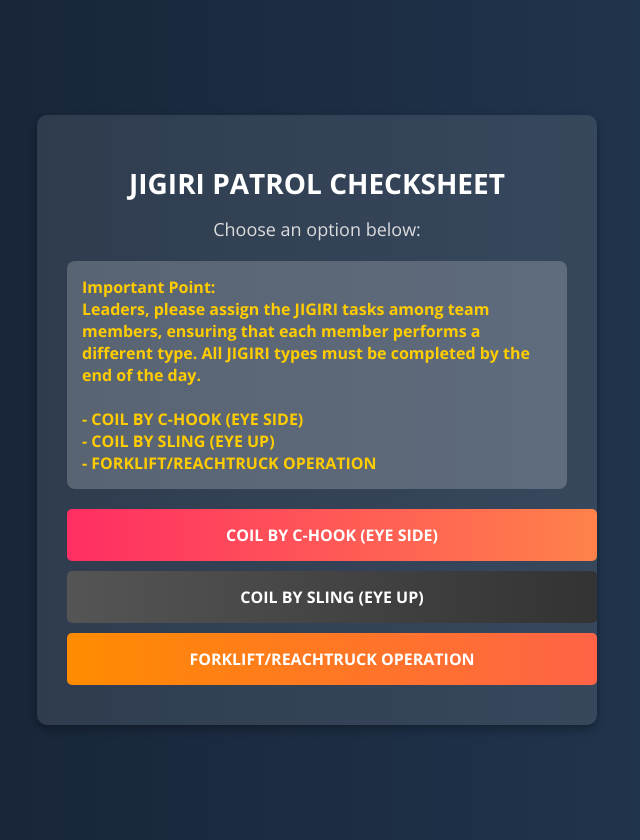
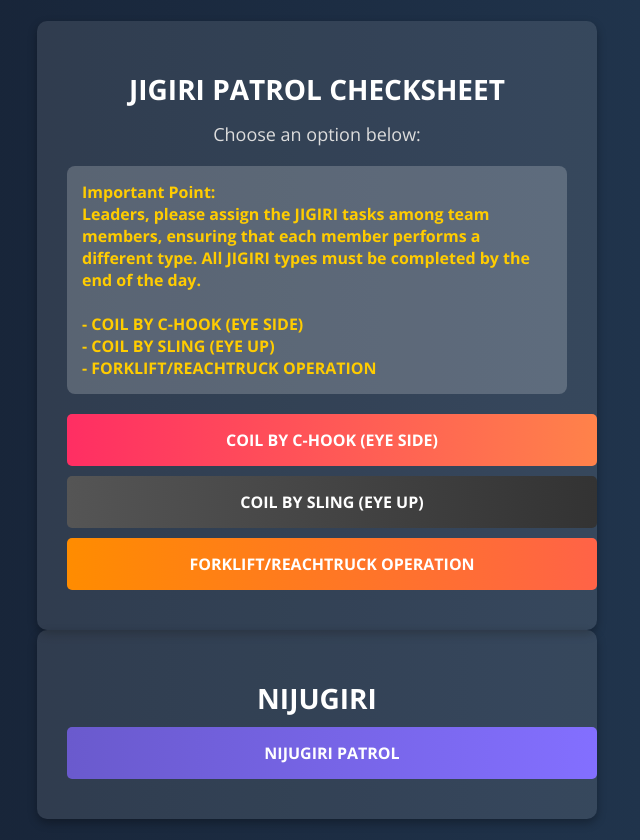
Before and after one commit to jfejssmweb/jigiriform, a plain HTML site: page index.html in a window 1280 px wide. Shown: the whole page, without its empty margins (323-963 px from the left). Drawn offline with nearby package versions, Linux system fonts and the light colour scheme.

Commit message:
Update index.html
add NIJURI

```diff
--- a/index.html
+++ b/index.html
@@ -81,7 +81,7 @@
     .button3 { background: linear-gradient(to right, #32cd32, #9acd32); }
     .button4 { background: linear-gradient(to right, #555555, #333333); }
     .button5 { background: linear-gradient(to right, #ff8c00, #ff6347); }
-
+	.button6 { background: linear-gradient(to right, #6a5acd, #836fff); }
   </style>
 </head>
 <body>
@@ -104,6 +104,12 @@
 
 	<!-- Add this below your existing buttons inside the container div -->
   </div>
+    <div class="container">
+    <h1 class="heading">NIJUGIRI</h1>
+    <a href="https://form.jotform.com/251418298333056" class="button button6">NIJUGIRI PATROL</a>
+
+	<!-- Add this below your existing buttons inside the container div -->
+  </div>
 
 </body>
 </html>
```
